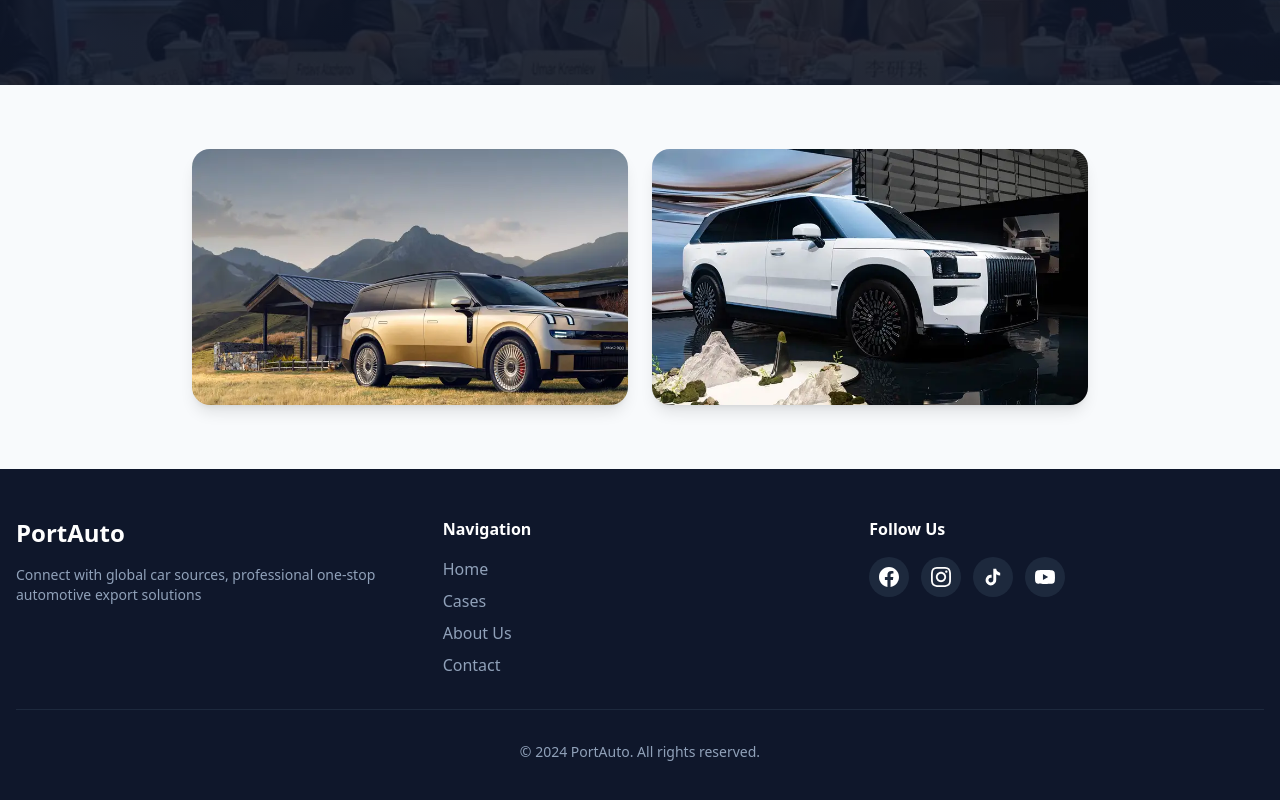
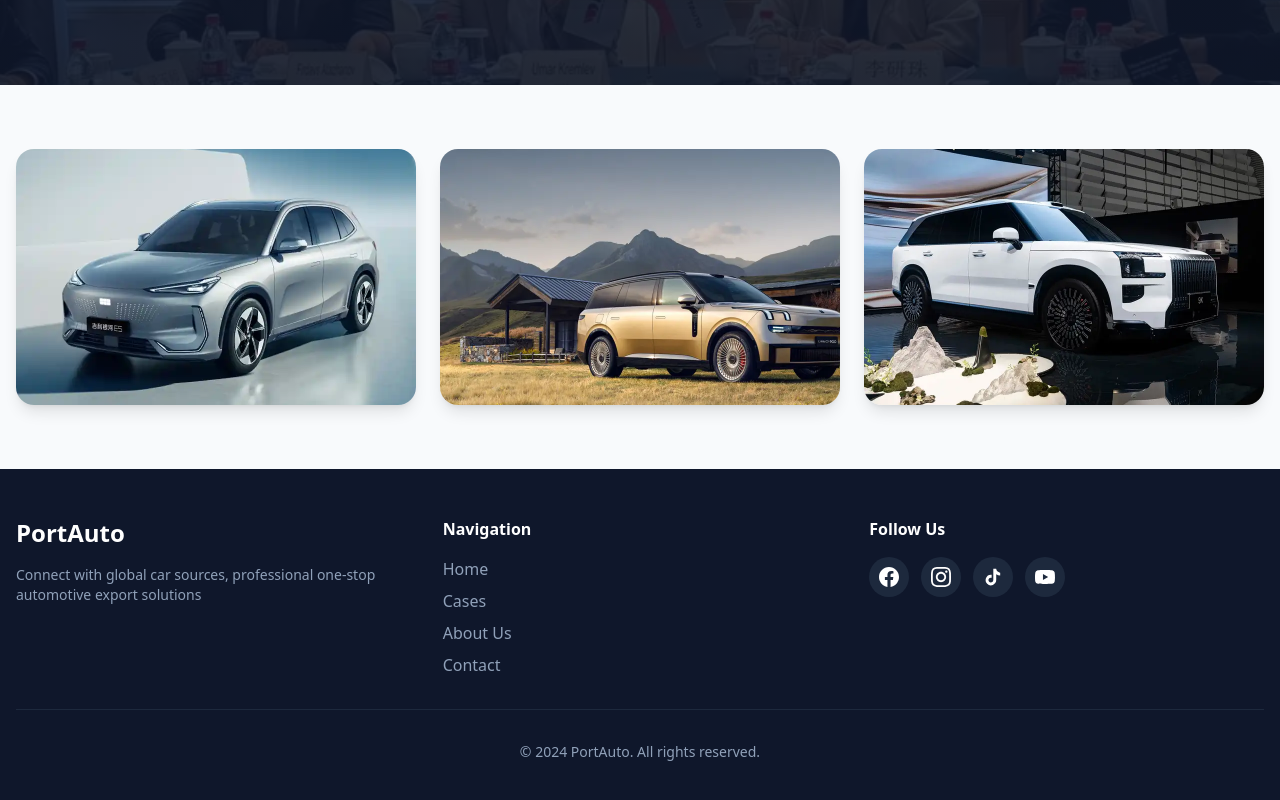
Before and after one commit to youxia0928-max/portauto-uzbekistan, a Next.js app: page /case in a window 1280 px wide. Shown: the part 2721-3521 px from the top of the page. Built offline with nearby package versions, Linux system fonts and the light colour scheme.

Commit message:
feat: 添加stat-new图片，3列布局

```diff
--- a/src/app/case/page.tsx
+++ b/src/app/case/page.tsx
@@ -302,7 +302,10 @@
       {/* Stats Images Section */}
       <section className="py-16 bg-slate-50">
         <div className="container mx-auto px-4">
-          <div className="grid grid-cols-1 md:grid-cols-2 gap-6 max-w-4xl mx-auto">
+          <div className="grid grid-cols-1 md:grid-cols-3 gap-6">
+            <div className="relative rounded-2xl overflow-hidden shadow-lg hover:shadow-xl transition-shadow">
+              <img src="/stats/stat-new.webp" alt="Stat 1" className="w-full h-64 object-cover" />
+            </div>
             <div className="relative rounded-2xl overflow-hidden shadow-lg hover:shadow-xl transition-shadow">
               <img src="/stats/stat-2.webp" alt="Stat 2" className="w-full h-64 object-cover" />
             </div>
```
Also changed, not shown: public/stats/stat-new.webp (added).
